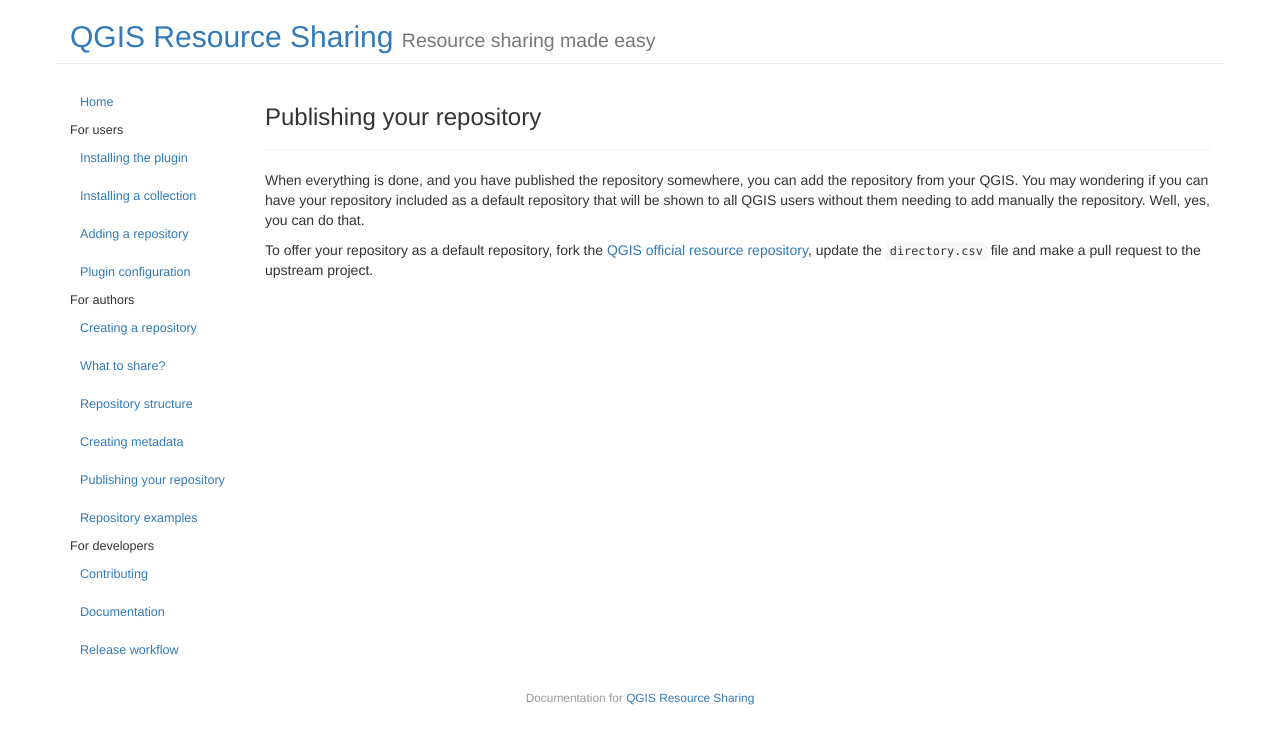
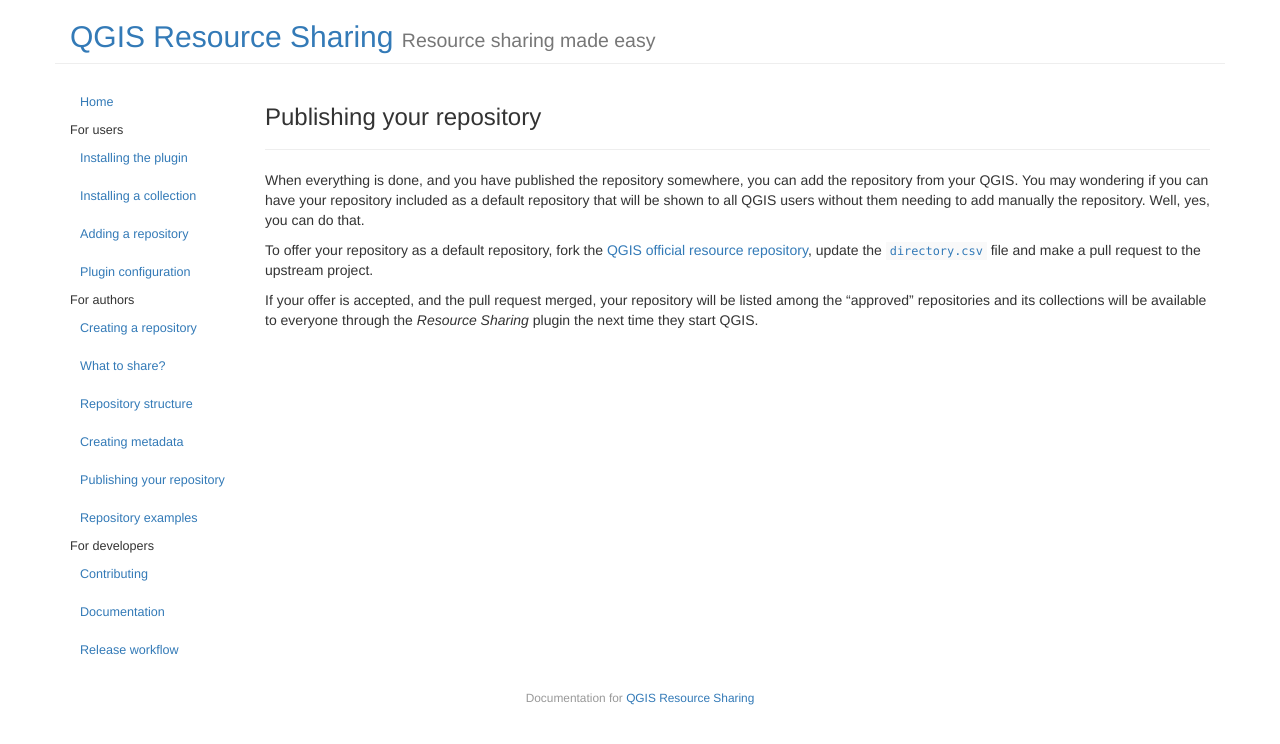
Before and after one commit to QGIS-Contribution/QGIS-ResourceSharing, a Jekyll site: the page built from _posts/2016-08-10-publishing-repository.md, in a window 1280 px wide. Shown: the top 744 px of the page. Built offline with Jekyll 4.4.1, drawn with Linux system fonts in a browser that asks for light colours.

Commit message:
Update 2016-08-10-publishing-repository.md

````diff
--- a/_posts/2016-08-10-publishing-repository.md
+++ b/_posts/2016-08-10-publishing-repository.md
@@ -14,5 +14,11 @@
 
 To offer your repository as a default repository, fork the
 [QGIS official resource repository](https://github.com/qgis/QGIS-Resources),
-update the ```directory.csv``` file and make a pull request to the
-upstream project.
+update the
+[```directory.csv```](https://github.com/qgis/QGIS-Resources/blob/master/directory.csv)
+file and make a pull request to the upstream project.
+
+If your offer is accepted, and the pull request merged, your repository
+will be listed among the "approved" repositories and its collections will
+be available to everyone through the *Resource Sharing* plugin the next
+time they start QGIS.
````
